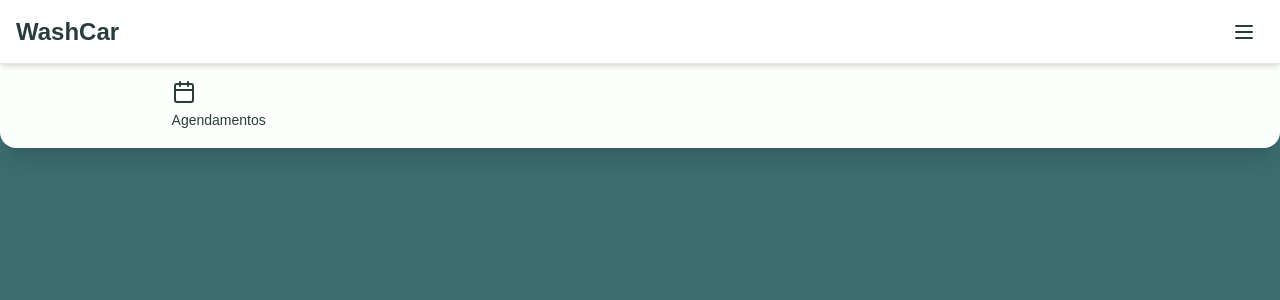
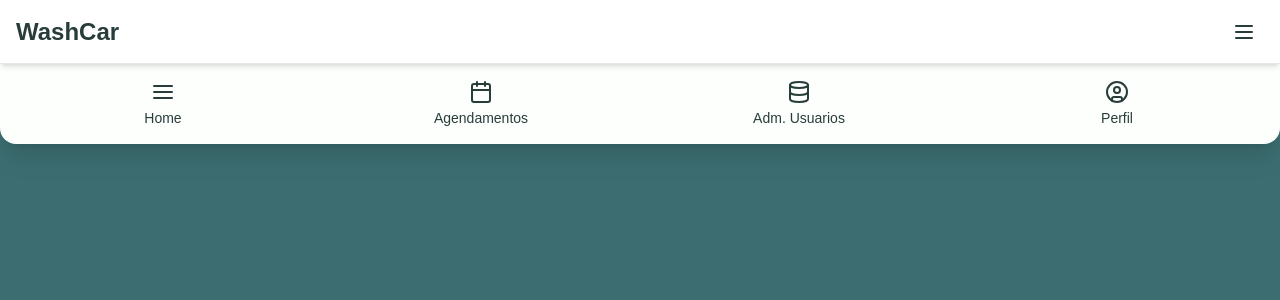
Before and after one commit to Renn4nn/lava-rapido, a React (Vite) app: page /home in a window 1280 px wide. Both pictures are taken after a click on the button 1244 px from the left and 31 px from the top of the page. Shown: the top 300 px of the page. Built offline with nearby package versions, Linux system fonts and the light colour scheme.

Commit message:
Grid in home

```diff
--- a/src/pages/Home.jsx
+++ b/src/pages/Home.jsx
@@ -1,8 +1,7 @@
 import React, { useState } from "react";
 import { motion } from "framer-motion";
-import { Menu, Calendar } from "lucide-react";
+import { Menu, Calendar, CircleUser, Database, AlignJustify } from "lucide-react";
 import { Link } from "react-router-dom";
-import Servicos from "./Servicos";
 
 const Home = () => {
   const [menuAberto, setMenuAberto] = useState(false);
@@ -13,14 +12,10 @@ const Home = () => {
 
   return (
     <div className="min-h-screen flex flex-col justify-between">
-
       <div className="relative">
         <div className="fixed top-0 left-0 w-full bg-[#ffffff] border-b shadow-md z-50 flex justify-between items-center h-16 px-4">
           <div className="text-[#283D3B] text-2xl font-bold">WashCar</div>
-          <button
-            onClick={toggleMenu}
-            className="text-[#283D3B] text-2xl p-2"
-          >
+          <button onClick={toggleMenu} className="text-[#283D3B] text-2xl p-2">
             <Menu />
           </button>
         </div>
@@ -33,14 +28,23 @@ const Home = () => {
             transition={{ type: "spring", stiffness: 300 }}
             className="fixed top-16 left-0 w-full bg-[#FDFFFC] shadow-xl rounded-b-2xl p-4 z-40"
           >
-            <div className="grid grid-cols-3 gap-4 text-center">
-              <div className="flex flex-col items-center">
-              <Link to="/servicos">
+            <div className="grid grid-cols-4 gap-6 text-center">
+              <Link to="/home" className="flex flex-col items-center">
+                <AlignJustify className="text-[#283D3B] mb-1" />
+                <span className="text-sm text-[#283D3B]">Home</span>
+              </Link>
+              <Link to="/servicos" className="flex flex-col items-center">
                 <Calendar className="text-[#283D3B] mb-1" />
                 <span className="text-sm text-[#283D3B]">Agendamentos</span>
-            </Link>
-              </div>
-
+              </Link>
+              <Link to="/servicos" className="flex flex-col items-center">
+                <Database className="text-[#283D3B] mb-1" />
+                <span className="text-sm text-[#283D3B]">Adm. Usuarios</span>
+              </Link>
+              <Link to="/perfil" className="flex flex-col items-center">
+                <CircleUser className="text-[#283D3B] mb-1" />
+                <span className="text-sm text-[#283D3B]">Perfil</span>
+              </Link>
             </div>
           </motion.div>
         )}
```
Also changed, not shown: 1 other file (tests, documents, lock files or other folders).
